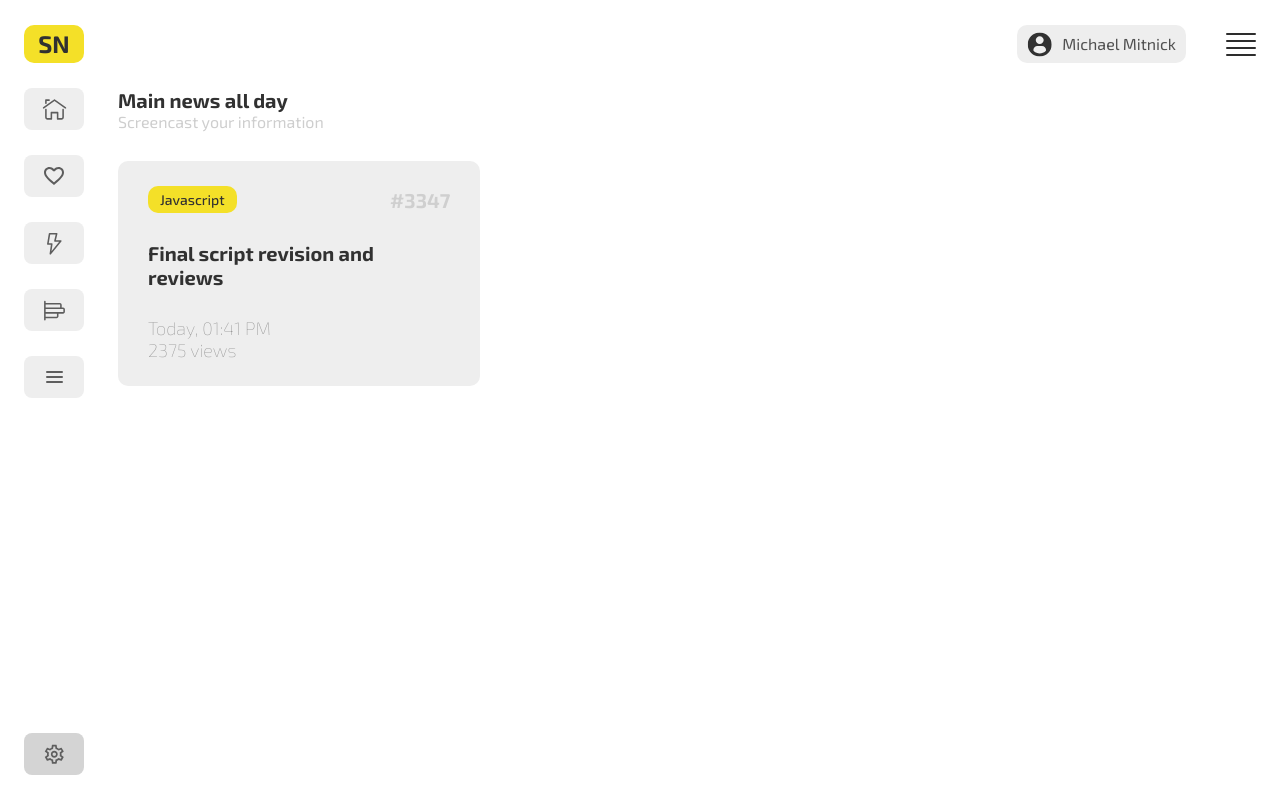
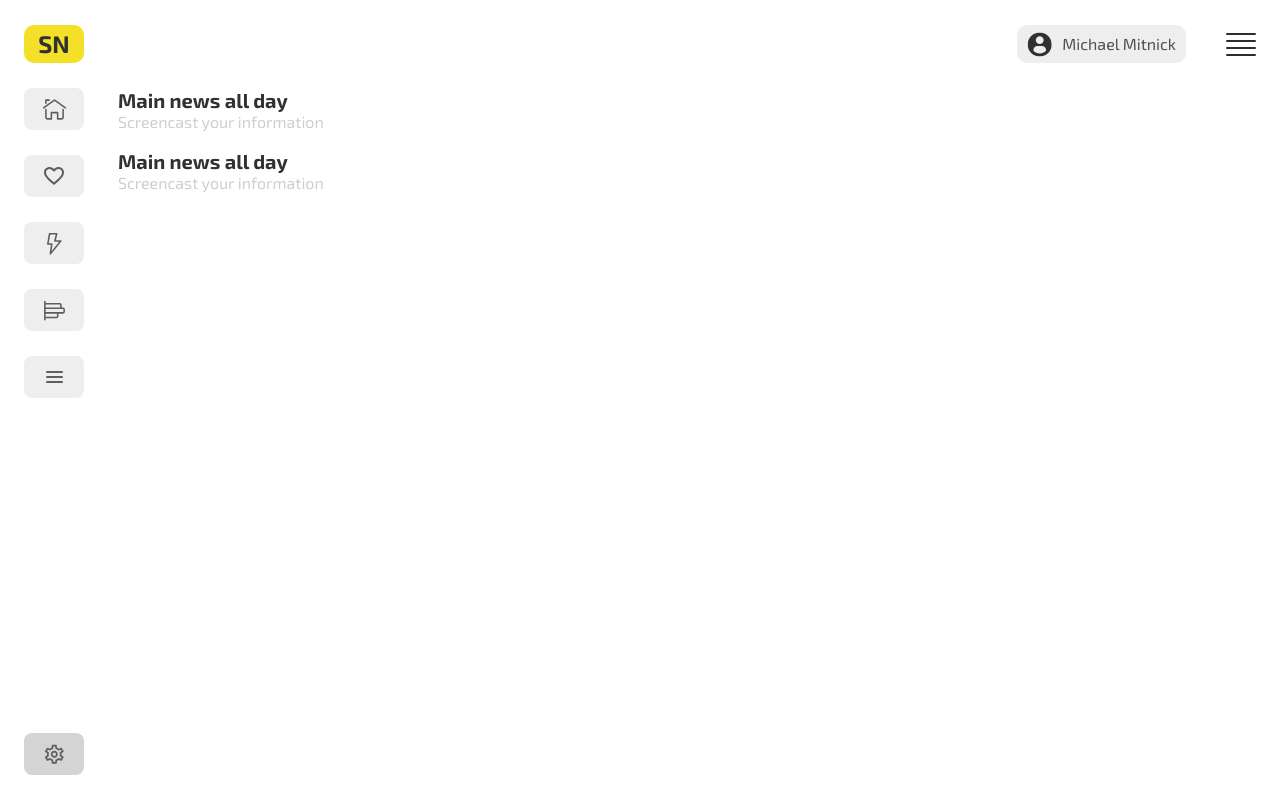
Before and after one commit to jankowski-dev/Prototype-App-React, a React (Create React App) app: page /settings in a window 1280 px wide. Built offline with nearby package versions, Linux system fonts and the light colour scheme.

Commit message:
light changes

```diff
--- a/src/components/Content/Content.jsx
+++ b/src/components/Content/Content.jsx
@@ -1,13 +1,49 @@
 import { Route, Routes } from "react-router-dom";
 import Shortnews from "../Shortnews/Shortnews";
+import Title from "../Title/Title";
+
+
+let data = [ {
+  id: "3354",
+  title: "Hello world",
+  category: "Javascript",
+},
+{
+  id: "3234",
+  title: "Hello world 2",
+  category: "Javascript",
+},
+{
+  id: "3567",
+  title: "Hello world 3",
+  category: "Java",
+},
+{
+  id: "3354",
+  title: "Hello world 4",
+  category: "Rust",
+},
+{
+  id: "3314",
+  title: "Hello world 5",
+  category: "Python",
+},
+]
+
+let dataHome = data.map((el) => {
+  return (<Shortnews id={el.id} title={el.title} category={el.category} />)
+})
 
 const Content = () => {
   return (
     <div class="wrapper">
       <Routes>
-      <Route path="/home" element={<Shortnews />} />
-      <Route path="/statistics" element={<Shortnews />} />
-      <Route path="/settings" element={<Shortnews />} />
+      <Route path="/home" element={dataHome} />
+      <Route path="/favorites" element={<Title />} />
+      <Route path="/last" element={<Title />} />
+      <Route path="/subscribe" element={<Title />} />
+      <Route path="/statistics" element={<Title />} />
+      <Route path="/settings" element={<Title />} />
       </Routes>
     </div>
   );
--- a/src/components/Shortnews/Shortnews.jsx
+++ b/src/components/Shortnews/Shortnews.jsx
@@ -1,13 +1,13 @@
 import style from "./Shortnews.module.css";
 
-const Shortnews = () => {
+const Shortnews = (props) => {
   return (
     <a class={style.content_container} href="#">
       <div class={style.prop_short}>
-        <div class={style.category_short}>Javascript</div>
-        <div class={style.id_short}>#3347</div>
+        <div class={style.category_short}>{props.category}</div>
+        <div class={style.id_short}>#{props.id}</div>
       </div>
-      <div class={style.title_short}>Final script revision and reviews</div>
+      <div class={style.title_short}>{props.title}</div>
       <div class={style.date_short}>
         <div class={style.date}>Today, 01:41 PM</div>
         <div class={style.views}>2375 views</div>
```
